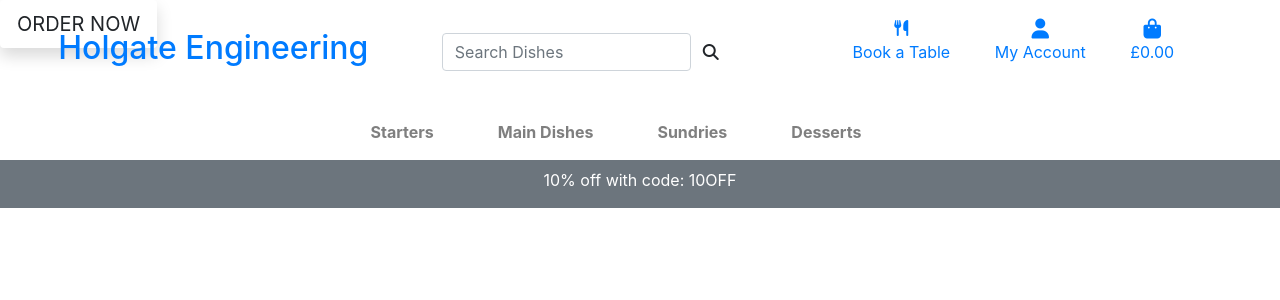
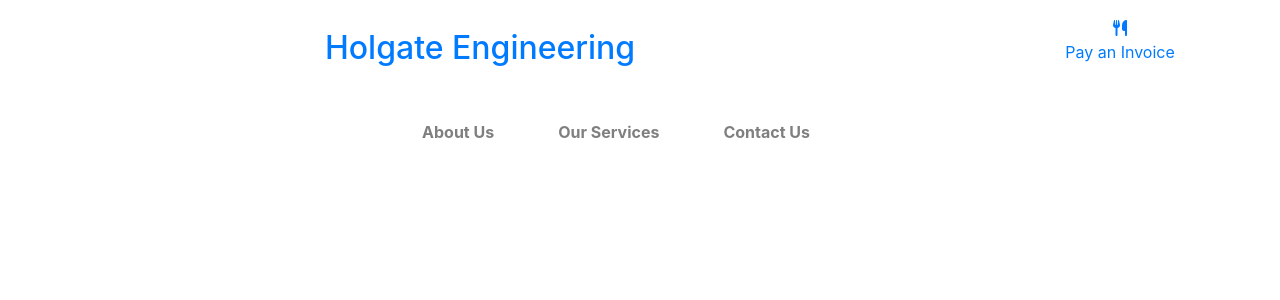
Before and after one commit to elliemcavoy/HolgateEng, a Django app: page / in a window 1280 px wide. Shown: the top 300 px of the page. Run offline with Django 4.2, Linux system fonts and the light colour scheme; some libraries are stand-ins or nearby versions; some web fonts are replaced.

Commit message:
Contact page map js addded

```diff
--- /dev/null
+++ b/contact/urls.py
@@ -0,0 +1,7 @@
+from django.contrib import admin
+from django.urls import path
+from . import views
+
+urlpatterns = [
+    path('', views.contact, name='contact'),
+]
--- a/contact/views.py
+++ b/contact/views.py
@@ -1,3 +1,7 @@
 from django.shortcuts import render
 
-# Create your views here.
+
+def contact(request):
+    """ View to render the index page """
+
+    return render(request, 'contact/contact.html')
--- a/holgateengineering/settings.py
+++ b/holgateengineering/settings.py
@@ -121,7 +121,9 @@ USE_TZ = True
 # Static files (CSS, JavaScript, Images)
 # https://docs.djangoproject.com/en/4.0/howto/static-files/
 
-STATIC_URL = 'static/'
+
+STATIC_URL = '/static/'
+STATICFILES_DIRS = (os.path.join(BASE_DIR, 'static'),)
 
 # Default primary key field type
 # https://docs.djangoproject.com/en/4.0/ref/settings/#default-auto-field
--- a/holgateengineering/urls.py
+++ b/holgateengineering/urls.py
@@ -20,4 +20,5 @@ from django.conf import settings
 urlpatterns = [
     path('admin/', admin.site.urls),
     path('', include('home.urls')),
+    path('contact/', include('contact.urls')),
 ]
--- a/home/templates/home/index.html
+++ b/home/templates/home/index.html
@@ -11,11 +11,6 @@
 
 {% block content %}
 <div class="img-container h-100 w-100">
-    <div class="order-now">
-        <a href="" class="btn order-now-btn rounded shadow btn-lg">
-            <span class="text-uppercase">Order Now</span>
-        </a>
-    </div>
     <div class="row h-100">
 
         <div class="col hero-img">
--- /dev/null
+++ b/static/css/base.css
@@ -0,0 +1,22 @@
+/*-- Media Queries --*/
+
+@media (min-width: 992px) {
+    .fixed-top-desktop-only {
+        position: fixed;
+        top: 0;
+        right: 0;
+        left: 0;
+        z-index: 1030;
+    }
+
+    .page-header-container {
+        padding-top: 195px;
+    }
+}
+
+@media (max-width: 992px) {
+
+    .page-header-container {
+        padding-top: 169px;
+    }
+}
--- a/templates/base.html
+++ b/templates/base.html
@@ -39,71 +39,25 @@
 <body>
     <header class="container-fluid fixed-top">
         <div id="main-nav" class="row d-none d-lg-flex">
-            <div class="col-12 col-md-4 text-center my-auto">
+            <div class="col-12 col-md-9 text-center my-auto">
                 <a href="" class="logo">
                     <h2>Holgate Engineering</h2>
                 </a>
             </div>
-            <div class="col-12 col-md-3 my-auto">
-                <form method="GET" action="">
-                    <div class="input-group my-auto">
-                        <input class="form-control rounded" type="text" name="q" placeholder="Search Dishes">
-                        <div class="input-group-append">
-                            <button class="form-control btn btn-search" aria-label="search" type="submit">
-                                <span class="icon">
-                                    <i class="fas fa-search"></i>
-                                </span>
-                            </button>
-                        </div>
-                    </div>
-                </form>
-            </div>
-            <div class="col-12 col-md-5 mt-2">
+
+            <div class="col-12 col-md-3 mt-2">
                 <ul class="list-inline list-unstyled text-center">
                     <li class="list-inline-item">
                         <a class="nav-link" href="">
                             <div class="text-center">
                                 <div><i class="fas fa-utensils"></i></div>
                                 <p class="nav-heading">
-                                    Book a Table
+                                    Pay an Invoice
                                 </p>
                             </div>
                         </a>
                     </li>
-                    <li class="list-inline-item dropdown">
-                        <a class="nav-link" href="#" id="user-options" data-toggle="dropdown" aria-haspopup="true" aria-expanded="false">
-                            <div class="text-center">
-                                <div><i class="fas fa-user fa-lg"></i></div>
-                                <p class="nav-heading">My Account</p>
-                            </div>
-                        </a>
-                        <div class="dropdown-menu account-dropdown border-0" aria-labelledby="user-options">
-                            {% if request.user.is_authenticated %}
-                            {% if request.user.is_superuser %}
-                            <a href="" class="dropdown-item">Restaurant Admin</a>
-                            {% endif %}
-                            <a href="" class="dropdown-item">My Profile</a>
-                            <a href="" class="dropdown-item">Logout</a>
-                            {% else %}
-                            <a href="" class="dropdown-item">Register</a>
-                            <a href="" class="dropdown-item">Login</a>
-                            {% endif %}
-                        </div>
-                    </li>
-                    <li class="list-inline-item">
-                        <a class="nav-link" href="">
-                            <div class="text-center">
-                                <div><i class="fas fa-shopping-bag fa-lg"></i></div>
-                                <p class="nav-heading">
-                                    {% if grand_total %}
-                                    £{{ grand_total|floatformat:2 }}
-                                    {% else %}
-                                    £0.00
-                                    {% endif %}
-                                </p>
-                            </div>
-                        </a>
-                    </li>
+
 
                 </ul>
             </div>
@@ -118,11 +72,6 @@
             </nav>
         </div>
 
-        <div id="offer-banner" class="row text-center">
-            <div class="col 12 bg-secondary pt-2 text-white">
-                <p class="offer">10% off with code: 10OFF</p>
-            </div>
-        </div>
     </header>
 
     {% block page_header %}
--- a/templates/includes/navigation.html
+++ b/templates/includes/navigation.html
@@ -1,52 +1,27 @@
 <div class="collapse navbar-collapse" id="main-nav">
     <ul class="navbar-nav w-auto mx-auto">
 
+        <li class="nav-item">
+            <a class="logo-font font-weight-bold nav-link text-black mr-5" href="#" aria-expanded="false">
+                About Us
+            </a>
+        </li>
+
         <li class="nav-item dropdown">
-            <a class="logo-font font-weight-bold nav-link text-black mr-5" href="#" id="starter-link" data-toggle="dropdown" aria-haspopup="true" aria-expanded="false">
-                Starters
+            <a class="logo-font font-weight-bold nav-link text-black mr-5" href="#" id="services-link" data-toggle="dropdown" aria-haspopup="true" aria-expanded="false">
+                Our Services
             </a>
-            <div class="dropdown-menu border-0" aria-labelledby="starters-link">
-                <a href="" class="dropdown-item">Grilled & Traditional</a>
-                <a href="" class="dropdown-item">Vegetarian</a>
-                <a href="" class="dropdown-item">Seafood</a>
+            <div class="dropdown-menu border-0" aria-labelledby="services-link">
+                <a href="" class="dropdown-item">Welding</a>
+                <a href="" class="dropdown-item">Milling</a>
+                <a href="" class="dropdown-item">CAD</a>
             </div>
         </li>
 
-        <li class="nav-item dropdown">
-            <a class="logo-font font-weight-bold nav-link text-black mr-5" href="#" id="main-dishes-link" data-toggle="dropdown" aria-haspopup="true" aria-expanded="false">
-                Main Dishes
+        <li class="nav-item">
+            <a class="logo-font font-weight-bold nav-link text-black mr-5" href="#" aria-expanded="false">
+                Contact Us
             </a>
-            <div class="dropdown-menu border-0" aria-labelledby="main-dishes-link">
-                <a href="" class="dropdown-item">Classics</a>
-                <a href="" class="dropdown-item">Mild Selection</a>
-                <a href="" class="dropdown-item">House Specialities</a>
-                <a href="" class="dropdown-item">Seafood</a>
-                <a href="" class="dropdown-item">Grilled</a>
-                <a href="" class="dropdown-item">New Creations</a>
-                <a href="" class="dropdown-item">Chef's Recommendations</a>
-            </div>
-        </li>
-
-        <li class="nav-item dropdown">
-            <a class="logo-font font-weight-bold nav-link text-black mr-5" href="#" id="sundries-link" data-toggle="dropdown" aria-haspopup="true" aria-expanded="false">
-                Sundries
-            </a>
-            <div class="dropdown-menu border-0" aria-labelledby="sundries-link">
-                <a href="" class="dropdown-item">Side Dishes</a>
-                <a href="" class="dropdown-item">Rice</a>
-                <a href="" class="dropdown-item">Bread</a>
-                <a href="" class="dropdown-item">Extras</a>
-
-            </div>
-        </li>
-        <li class="nav-item dropdown">
-            <a class="logo-font font-weight-bold nav-link text-black mr-5" href="#" id="desserts-link" data-toggle="dropdown" aria-haspopup="true" aria-expanded="false">
-                Desserts
-            </a>
-            <div class="dropdown-menu border-0" aria-labelledby="desserts-link">
-                <a href="" class="dropdown-item">Hot Desserts</a>
-                <a href="" class="dropdown-item">Cold Desserts</a>
-            </div>
         </li>
     </ul>
 </div>
```
Also changed, not shown: contact/static/contact/js/map.js (added, +29 -0 lines), contact/templates/contact/contact.html (added, +39 -0 lines).
